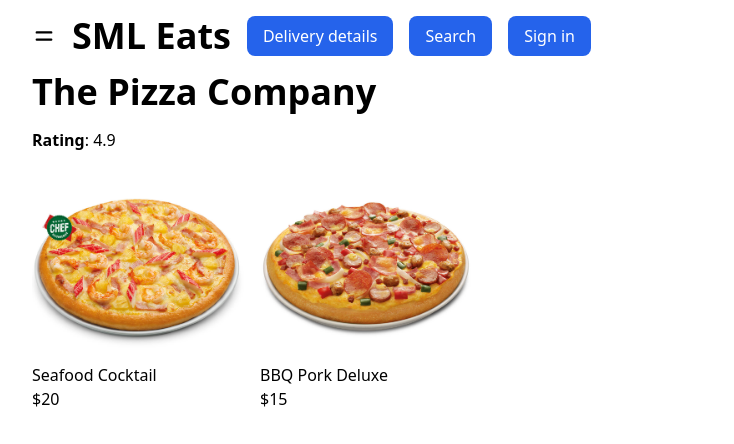
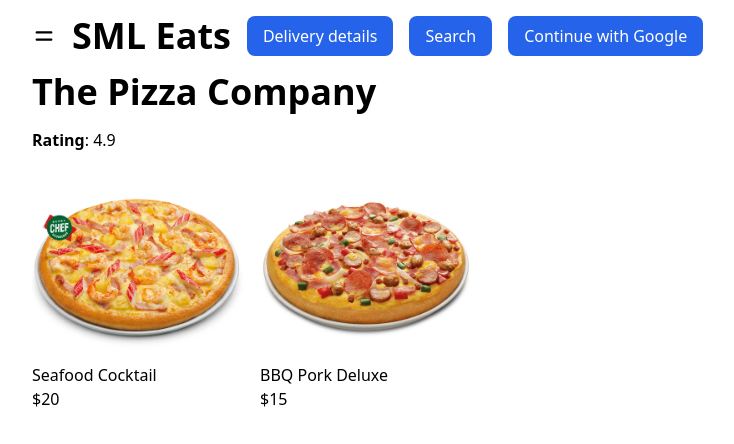
Before and after one commit to shamwela/sml-eats, a Next.js app: page /restaurants/the-pizza-company in a window 1280 px wide. Shown: the top 444 px of the page, without its empty margins (160-894 px from the left). Built offline with nearby package versions, Linux system fonts and the light colour scheme; no server answers.

Commit message:
Improve sign in sign out area

```diff
--- a/components/SignInSignOutArea.tsx
+++ b/components/SignInSignOutArea.tsx
@@ -1,21 +1,23 @@
-import { auth, signOut } from 'utilities/firebase'
+import { auth, signOut, signInWithGoogle } from 'utilities/firebase'
 import { useAuthState } from 'react-firebase-hooks/auth'
-import Link from 'next/link'
 
 const SignInSignOutArea = () => {
-  const [user, loading, error] = useAuthState(auth)
-
-  if (loading || error) return null
+  let [user, loading, error] = useAuthState(auth)
 
   if (user) {
     return <button onClick={signOut}>Sign out</button>
-  } else {
+  }
+  if (loading) {
+    return null
+  }
+  if (error) {
     return (
-      <Link href='/signin'>
-        <a className='button'>Sign in</a>
-      </Link>
+      <p className='text-red-500'>
+        Sorry, something went wrong with our servers. Please try again later.
+      </p>
     )
   }
+  return <button onClick={signInWithGoogle}>Continue with Google</button>
 }
 
 export default SignInSignOutArea
--- a/pages/signin.tsx
+++ /dev/null
@@ -1,24 +0,0 @@
-import Head from 'components/Head'
-import { auth, signInWithGoogle } from 'utilities/firebase'
-import { useAuthState } from 'react-firebase-hooks/auth'
-import { useRouter } from 'next/router'
-import LoadingPlaceholder from 'components/LoadingPlaceholder'
-
-const SignIn = () => {
-  const [user, loading, error] = useAuthState(auth)
-  const router = useRouter()
-  if (user) router.push('/')
-
-  return (
-    <>
-      <Head title='Sign in' />
-
-      <h1 className='self-center'>Sign in</h1>
-      {loading && <LoadingPlaceholder />}
-      {error && <p>There was an error. Please try again.</p>}
-      <button onClick={signInWithGoogle}>Sign in with Google</button>
-    </>
-  )
-}
-
-export default SignIn
```
Also changed, not shown: 1 other file (tests, documents, lock files or other folders).
